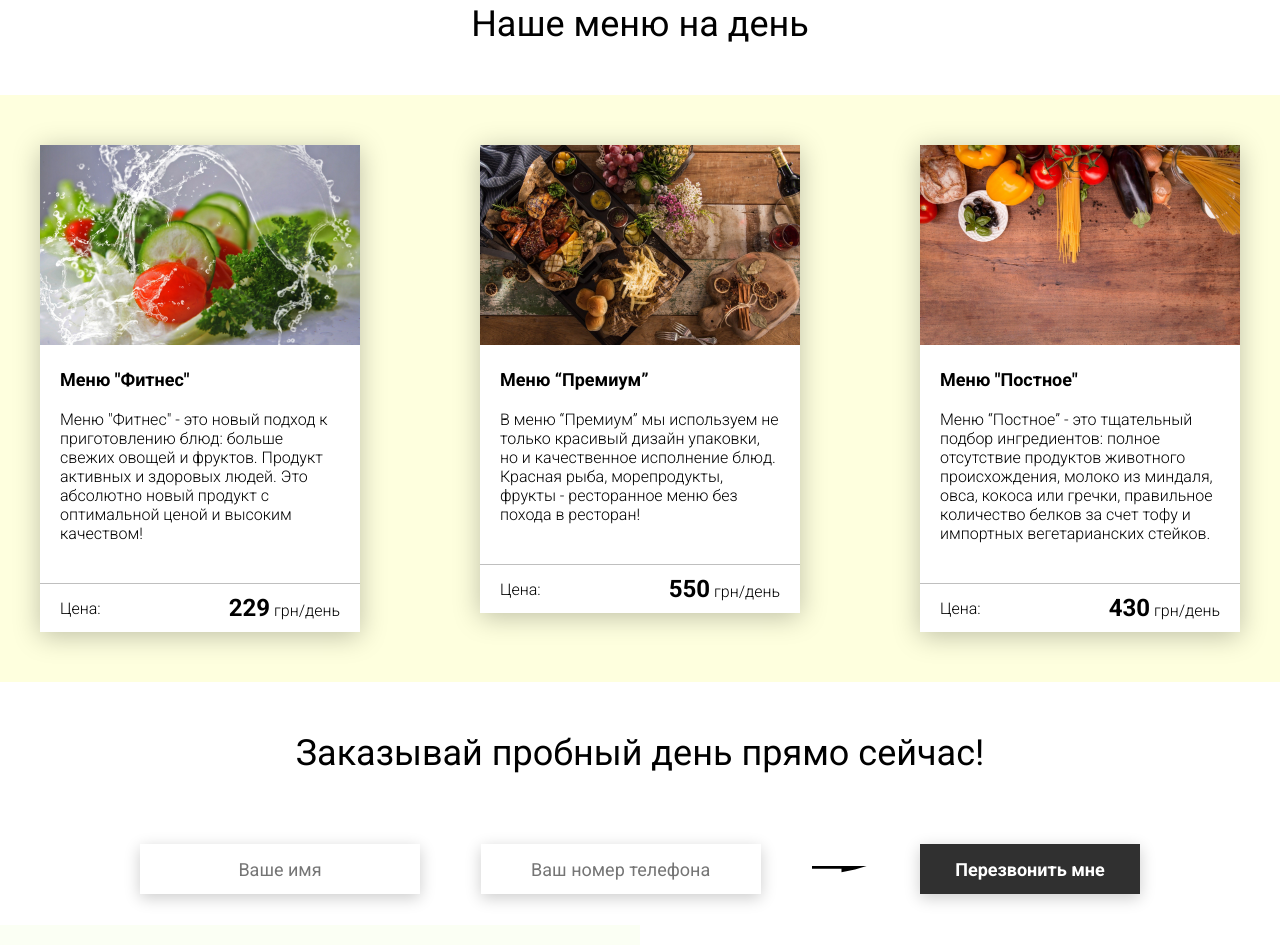
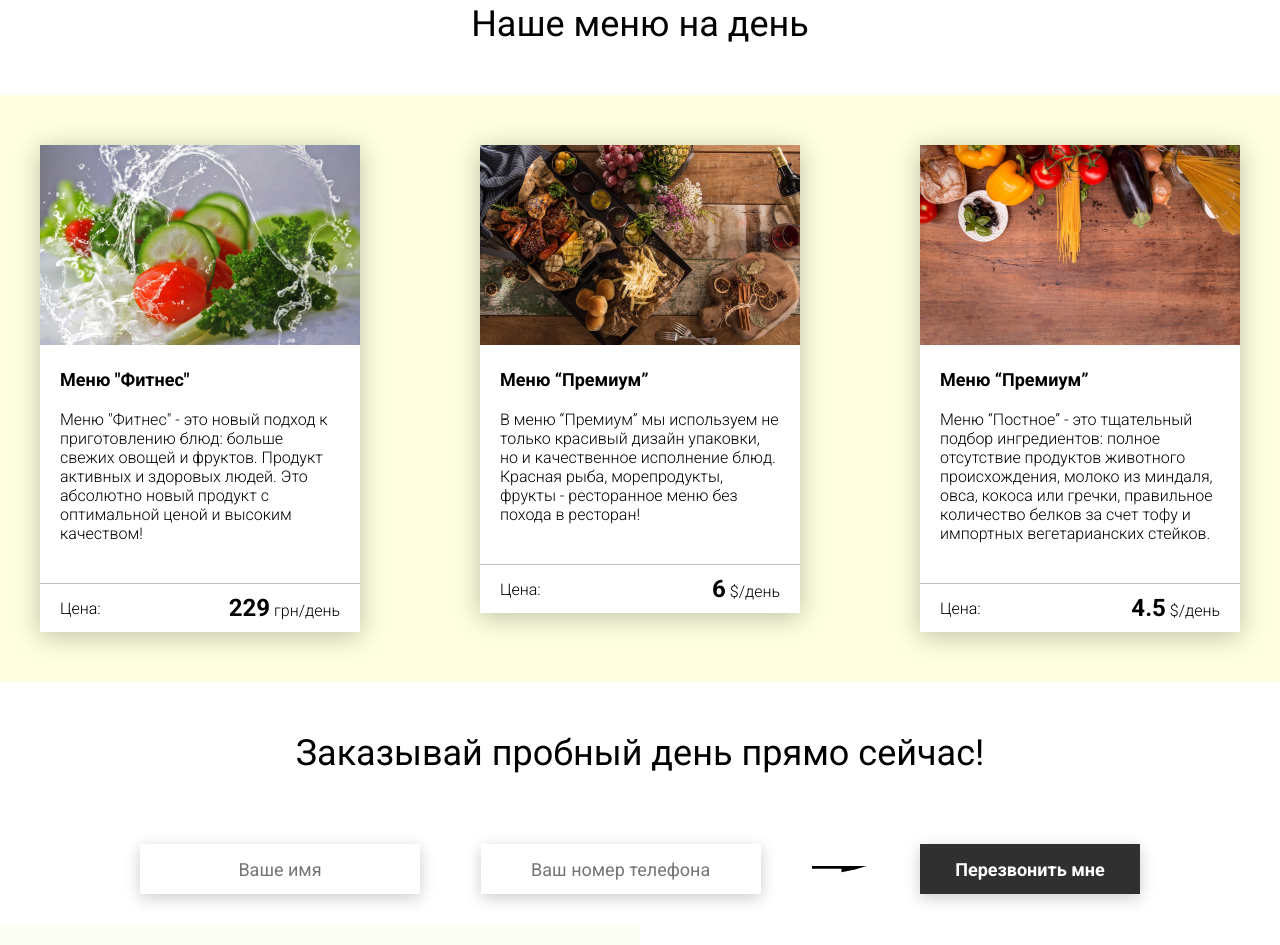
Before and after one commit to Ru55ky/Food, a website: page src/index.html in a window 1280 px wide. Shown: the part 2267-3212 px from the top of the page. Drawn offline with nearby package versions, Linux system fonts and the light colour scheme; files that its build step writes are made by us from their sources; files whose address does not match are found by name.

Commit message:
Реализовано добавление карточек с помощью ООП

```diff
--- a/src/index.html
+++ b/src/index.html
@@ -195,7 +195,7 @@
                         <div class="menu__item-total"><span>229</span> грн/день</div>
                     </div>
                 </div>
-                <div class="menu__item">
+              <!--  <div class="menu__item">
                     <img src="img/tabs/elite.jpg" alt="elite">
                     <h3 class="menu__item-subtitle">Меню “Премиум”</h3>
                     <div class="menu__item-descr">В меню “Премиум” мы используем не только красивый дизайн упаковки, но и качественное исполнение блюд. Красная рыба, морепродукты, фрукты - ресторанное меню без похода в ресторан!</div>
@@ -214,7 +214,7 @@
                         <div class="menu__item-cost">Цена:</div>
                         <div class="menu__item-total"><span>430</span> грн/день</div>
                     </div>
-                </div>
+                </div> -->
             </div>
         </div>
     </div>
--- a/src/js/main.js
+++ b/src/js/main.js
@@ -118,7 +118,7 @@ window.addEventListener('DOMContentLoaded', () => {
     modalCloseBtn.addEventListener('click', () => {
         closeModal()
     })
-    const modalTimeId = setTimeout(openModal, 10000)
+   /* const modalTimeId = setTimeout(openModal, 10000) */
 
     function showModalByScroll () {
         if(window.pageYOffset + document.documentElement.clientHeight >= document.documentElement.scrollHeight) {
@@ -127,4 +127,58 @@ window.addEventListener('DOMContentLoaded', () => {
         }
     }
     window.addEventListener('scroll', showModalByScroll)
+
+
+    //Карточки товара
+     class MenuCard{
+        constructor(src, alt, title, description, price, parentSelector) {
+            this.src = src;
+            this.alt = alt;
+            this.title = title;
+            this.description = description;
+            this.parent = document.querySelector(parentSelector)
+            this.price = price;
+            this.transfer = 3;
+            this.changeToUAH();
+        }
+        changeToUAH() {
+            this.price = this.price * this.transfer
+        }
+        render() {
+            const item = document.createElement('div')
+                item.innerHTML = `
+                <div class="menu__item">
+                    <img src=${this.src} alt=${this.alt}>
+                    <h3 class="menu__item-subtitle">${this.title}</h3>
+                    <div class="menu__item-descr">${this.description}</div>
+                    <div class="menu__item-divider"></div>
+                    <div class="menu__item-price">
+                        <div class="menu__item-cost">Цена:</div>
+                        <div class="menu__item-total"><span>${this.price}</span> $/день</div>
+                    </div>
+                </div>
+            `;
+            this.parent.append(item)
+        }
+    }
+
+    new MenuCard(
+        "img/tabs/elite.jpg",
+        "elite",
+        'Меню “Премиум”',
+        'В меню “Премиум” мы используем не только красивый дизайн упаковки, но и качественное исполнение блюд. ' +
+        'Красная рыба, морепродукты, фрукты - ресторанное меню без похода в ресторан!',
+        2,
+        '.menu .container'
+    ).render()
+    new MenuCard(
+        "img/tabs/post.jpg",
+        "post",
+        'Меню “Премиум”',
+        'Меню “Постное” - это тщательный подбор ингредиентов: полное отсутствие продуктов животного происхождения,' +
+        ' молоко из миндаля, овса, кокоса или гречки, правильное количество белков за счет тофу и импортных вегетарианских стейков.',
+        1.5,
+        '.menu .container'
+    ).render()
+
 })
```
